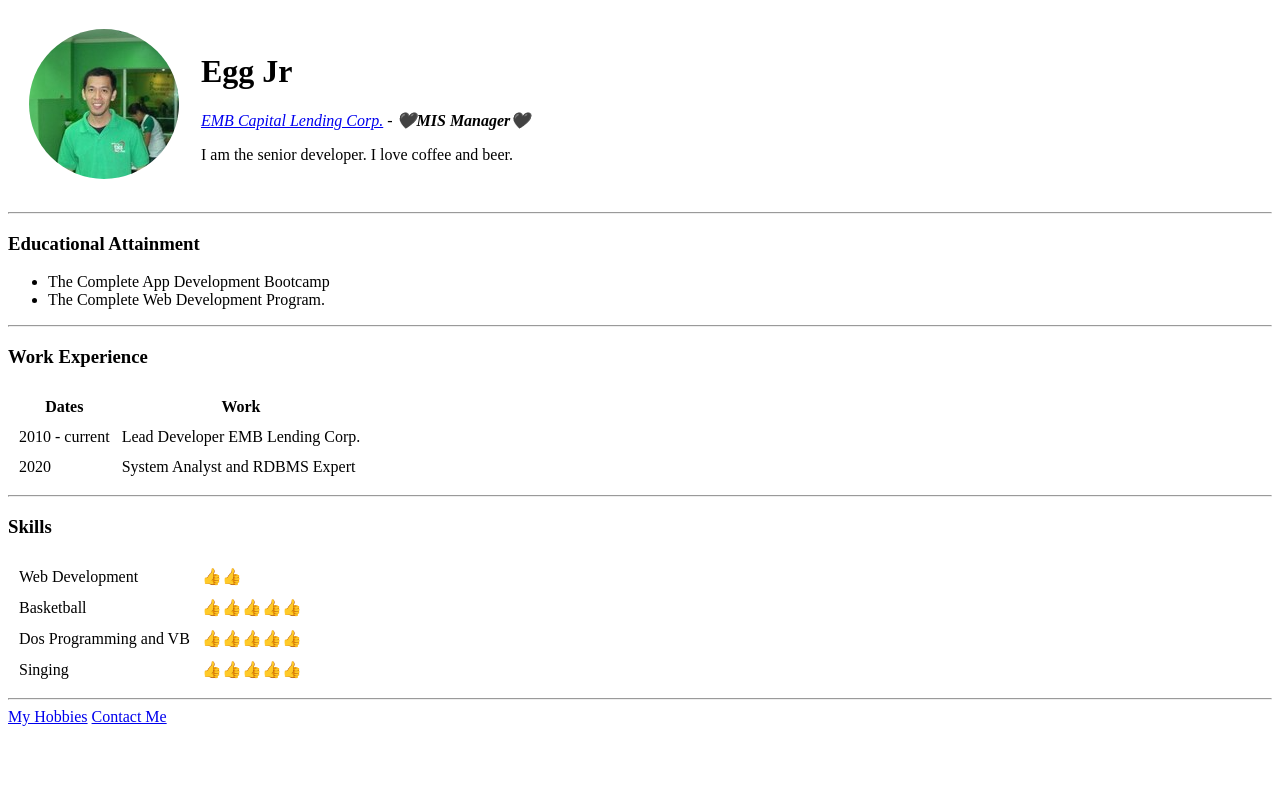
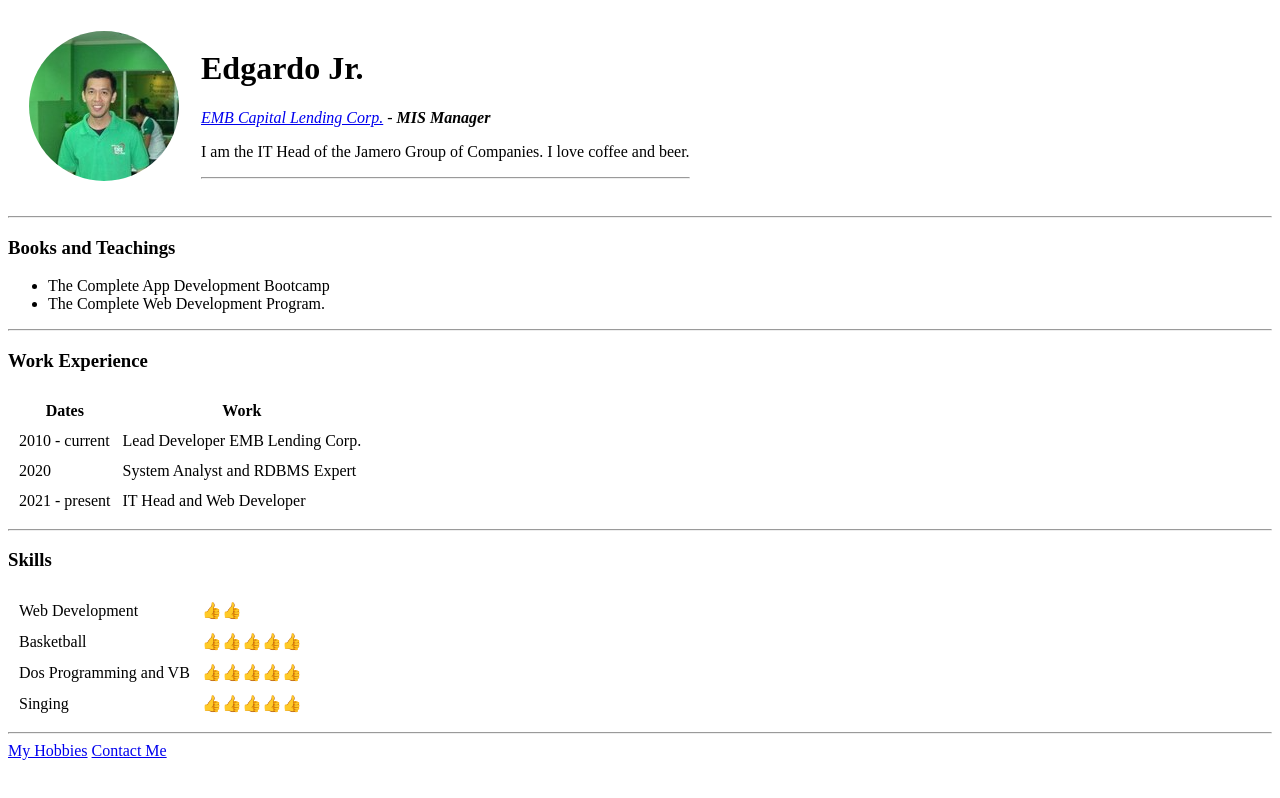
Before and after one commit to eguerrerojr/cv, a plain HTML site: page index.html in a window 1280 px wide. Drawn offline with Linux system fonts and the light colour scheme; files whose address does not match are found by name.

Commit message:
Add files via upload
Updating of files

```diff
--- a/index.html
+++ b/index.html
@@ -3,7 +3,9 @@
 
 <head>
   <meta charset="utf-8">
-  <title>🖤EGG's Personal Site</title>
+  <title>Edgardo's Personal Site</title>
+  <link rel="stylesheet" href="css/styles.css">
+
 </head>
 
 <body>
@@ -11,15 +13,16 @@
     <tr>
       <td> <img src="images/egg.png" alt="egg profile picture"></td>
       <td>
-        <h1>Egg Jr</h1>
-        <p><em> <a href="https://www.yellow-pages.ph/business/emb-capital-lending-corporation"> EMB Capital Lending Corp.</a> - <strong>🖤MIS Manager🖤</strong></em></p>
-        <p>I am the senior developer. I love coffee and beer.</p>
+        <h1>Edgardo Jr.</h1>
+        <p><em> <a href="https://www.yellow-pages.ph/business/emb-capital-lending-corporation"> EMB Capital Lending Corp.</a> - <strong>MIS Manager</strong></em></p>
+        <p>I am the IT Head of the Jamero Group of Companies. I love coffee and beer.</p>
+        <hr>
       </td>
     </tr>
   </table>
 
   <hr>
-  <h3>Educational Attainment</h3>
+  <h3>Books and Teachings</h3>
   <ul>
     <li>The Complete App Development Bootcamp</li>
     <li>The Complete Web Development Program.</li>
@@ -41,6 +44,10 @@
       <tr>
         <td>2020</td>
         <td>System Analyst and RDBMS Expert</td>
+      </tr>
+      <tr>
+        <td>2021 - present</td>
+        <td>IT Head and Web Developer</td>
       </tr>
     </tbody>
   </table>
```
Also changed, not shown: contacts.html (+1 -0 lines), hobbies.html (+1 -0 lines), 1 other file. Lines whose indentation alone changed are shown as unchanged.
